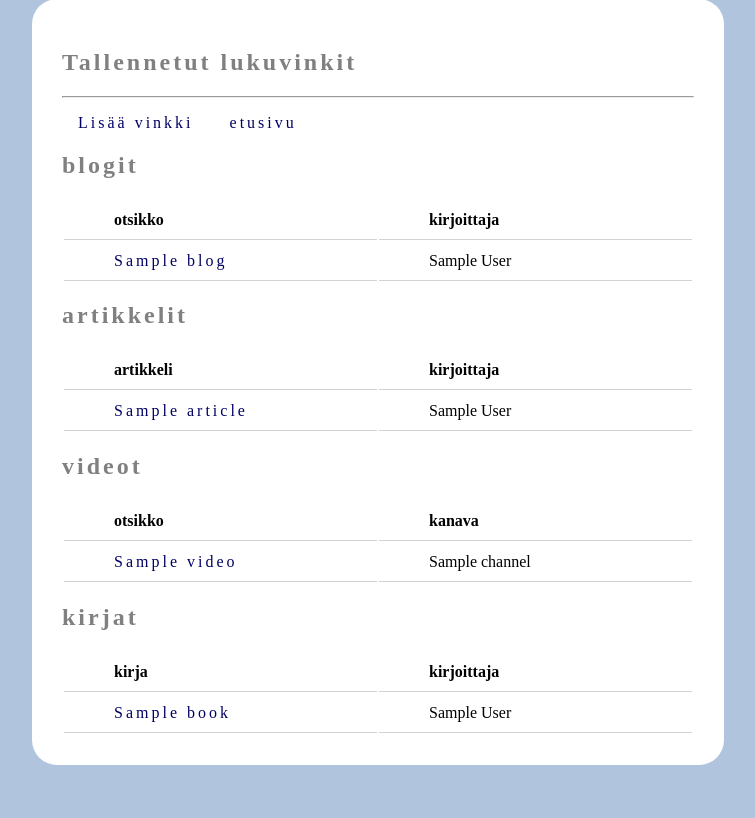
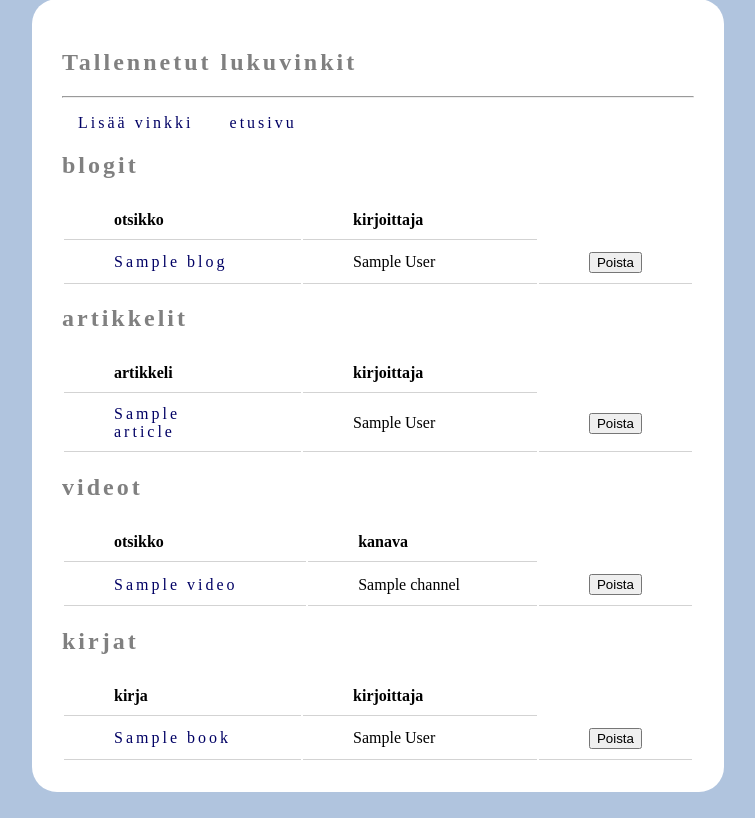
Before and after one commit to UncleRovo/TeamBoaOHTU2021, a Flask app: template templates/browse.html in a window 1280 px wide. Shown: the part 153-971 px from the top of the page, without its empty margins (262-1017 px from the left). Before the commit the page ends 918 px from the top, so only its background shows below. Run offline with Flask 2, Linux system fonts and the light colour scheme; the template is opened without the code that fills it: most values are stand-ins (such as "Sample title", 1, 10 or a date in 2020).

Commit message:
Added basic button in each item of browse.html

```diff
--- a/templates/browse.html
+++ b/templates/browse.html
@@ -25,6 +25,9 @@
                 <td>
                     {{ blog.author }}
                 </td>
+                <td>
+                    <button>Poista</button>
+                </td>
             </tr>
         {% endfor %}
         </table>
@@ -50,6 +53,9 @@
                     <td>
                         {{ article.author }}
                     </td>
+                    <td>
+                        <button>Poista</button>
+                    </td>
                 </tr>
             {% endfor %}
             </table>
@@ -69,6 +75,9 @@
                 </td>
                 <td>
                     {{ video.channel }}
+                </td>
+                <td>
+                    <button>Poista</button>
                 </td>
             </tr>
         {% endfor %}
@@ -93,6 +102,9 @@
                         <td>
                         {{ book.author }}
                         </td>
+                        <td>
+                            <button>Poista</button>
+                        </td>
                     </tr>
                     {% endfor %}
                 </table>
```
